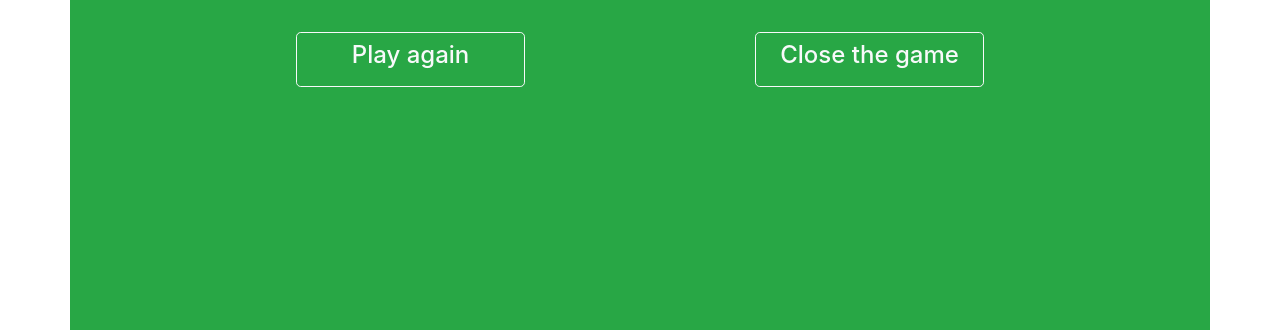
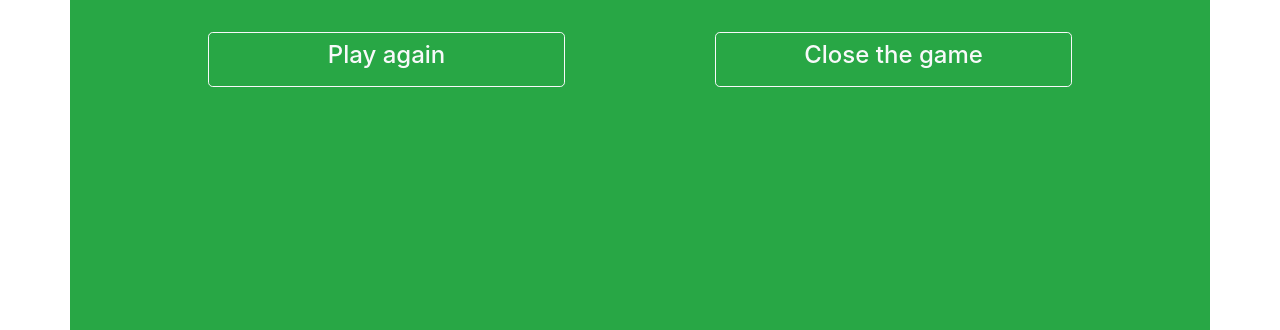
Before and after one commit to Bloom-Rvls/gessing_number_game, a plain HTML site: page congrats.html in a window 1280 px wide. Shown: the part 470-800 px from the top of the page. Drawn offline with Linux system fonts and the light colour scheme.

Commit message:
amelioration des pages congrats et game over

```diff
--- a/congrats.html
+++ b/congrats.html
@@ -7,12 +7,16 @@
 </head>
 <body >
     <div class="container vh-100 bg-success ">
-        <div class="row h-100 align-items-center cutom-line">
+        <div class="row h-100 align-items-center">
             <div class="col m-5">
                 <h1 class="display-3 text-center text-white">Congratulations !! <br> you found the mysterious number</h1>
-                <div class="d-flex m-5">
-                    <a href="game.html" type="button" class="btn btn-outline-light btn-lg mx-auto w-25"><h4> Play again</h4></a>
-                    <a href="#" type="button" class="btn btn-outline-light btn-lg mx-auto w-25"><h4> Close the game</h4></a>
+                <div class="m-5 row justify-content-around mx-auto">
+                    <div class="col-lg-6 d-flex">
+                        <a href="game.html" type="button" class="btn btn-outline-light btn-lg mx-auto w-75"><h4> Play again</h4></a>
+                    </div>
+                    <div class="col-lg-6 d-flex">
+                        <a href="#" type="button" class="btn btn-outline-light btn-lg mx-auto w-75"><h4> Close the game</h4></a>
+                    </div>
                 </div>
             </div>
         </div>
```
Also changed, not shown: game over.html (+8 -4 lines).
